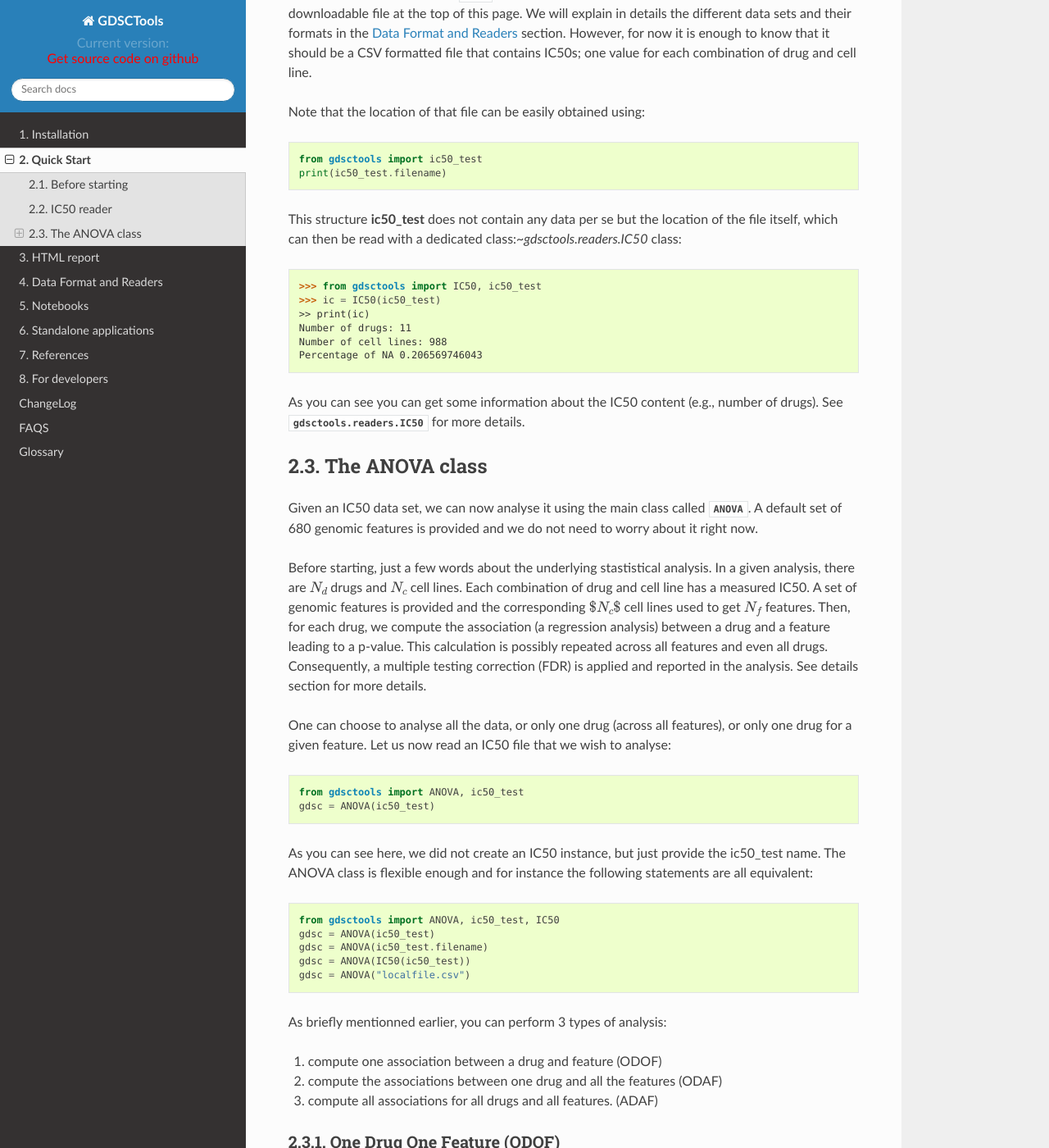
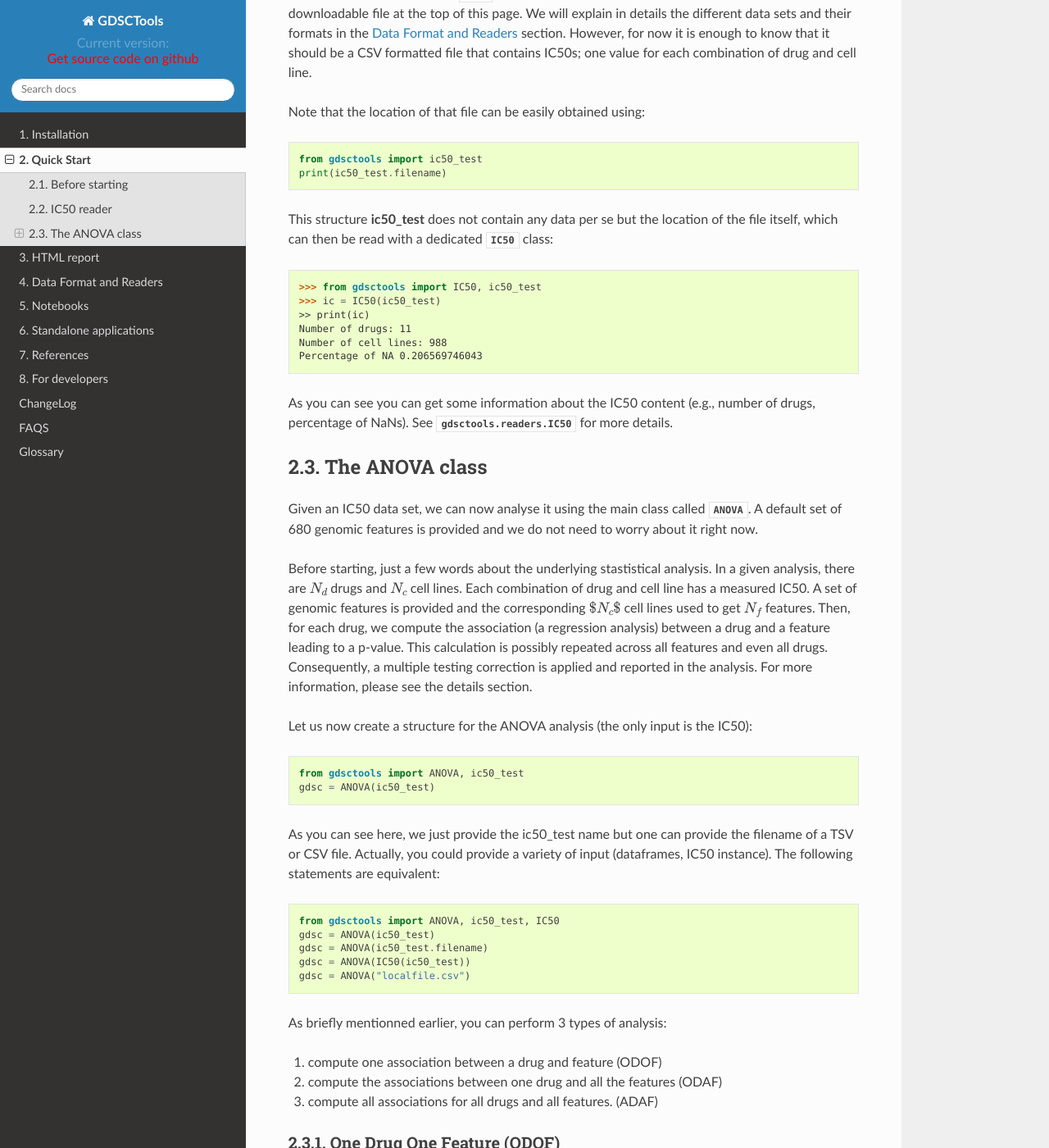
Before and after one commit to CancerRxGene/gdsctools, a Sphinx documentation site: the page built from doc/source/userguide.rst, in a window 1280 px wide and 1400 px high, scrolled down 1520 px. Shown: the whole window at 82% size. Built offline with Sphinx 7.4.7 and the Read the Docs theme 2.0.0, drawn with Linux system fonts in a browser that asks for light colours; formulas are drawn with MathJax 3; pages that are not in the unit, such as notebooks, are missing from menus; the version number could not be read and is left out; some of the changed text lies outside the part shown.

Commit message:
update doc.

```diff
--- a/doc/source/userguide.rst
+++ b/doc/source/userguide.rst
@@ -66,7 +66,7 @@ of that file can be easily obtained using::
 
 This structure **ic50_test** does not contain any data per
 se but the location of the file itself, which can then be read with a
-dedicated class:`~gdsctools.readers.IC50` class::
+dedicated :class:`~gdsctools.readers.IC50` class::
 
     >>> from gdsctools import IC50, ic50_test
     >>> ic = IC50(ic50_test)
@@ -76,7 +76,7 @@ dedicated class:`~gdsctools.readers.IC50` class::
     Percentage of NA 0.206569746043
 
 As you can see you can get some information about the IC50 content (e.g.,
-number of drugs). See :class:`gdsctools.readers.IC50` for more details.
+number of drugs, percentage of NaNs). See :class:`gdsctools.readers.IC50` for more details.
 
 The ANOVA class
 ----------------
@@ -84,15 +84,14 @@ Given an IC50 data set, we can now analyse it using the main class
 called :class:`~gdsctools.anova.ANOVA`. A default set of 680 genomic features
 is provided and we do not need to worry about it right now.
 
-Before starting, just a few words about the underlying stastistical analysis. In a given analysis, there are :math:`N_d` drugs and :math:`N_c` cell lines. Each combination of drug and cell line has a measured IC50. A set of genomic features is provided and the corresponding :math:`$N_c$` cell lines used to get :math:`N_f` features. Then, for each drug, we compute the association (a regression analysis) between a drug and a feature leading to a p-value. This calculation is possibly repeated across all features and even all drugs. Consequently, a multiple testing correction (FDR) is applied and reported in the analysis. See :ref:`details` section for more details.
+Before starting, just a few words about the underlying stastistical analysis. In a given analysis, there are :math:`N_d` drugs and :math:`N_c` cell lines. Each combination of drug and cell line has a measured IC50. A set of genomic features is provided and the corresponding :math:`$N_c$` cell lines used to get :math:`N_f` features. Then, for each drug, we compute the association (a regression analysis) between a drug and a feature leading to a p-value. This calculation is possibly repeated across all features and even all drugs. Consequently, a multiple testing correction is applied and reported in the analysis. For more information, please see the :ref:`details` section.
 
-One can choose to analyse all the data, or only one drug (across all features), or only one drug for a given feature. Let us now read an IC50 file that we wish to analyse::
+Let us now create a structure for the ANOVA analysis (the only input is the IC50)::
 
     from gdsctools import ANOVA, ic50_test
     gdsc = ANOVA(ic50_test)
 
-As you can see here, we did not create an IC50 instance, but just provide the
-ic50_test name. The ANOVA class is flexible enough and for instance the following statements are all equivalent::
+As you can see here, we just provide the ic50_test name but one can provide the filename of a TSV or CSV file. Actually, you could provide a variety of input (dataframes, IC50 instance). The following statements are equivalent::
 
     from gdsctools import ANOVA, ic50_test, IC50
     gdsc = ANOVA(ic50_test)
```
Also changed, not shown: other parts of doc/source/userguide.rst (+3 -1 lines), doc/source/data.rst (+9 -8 lines).
